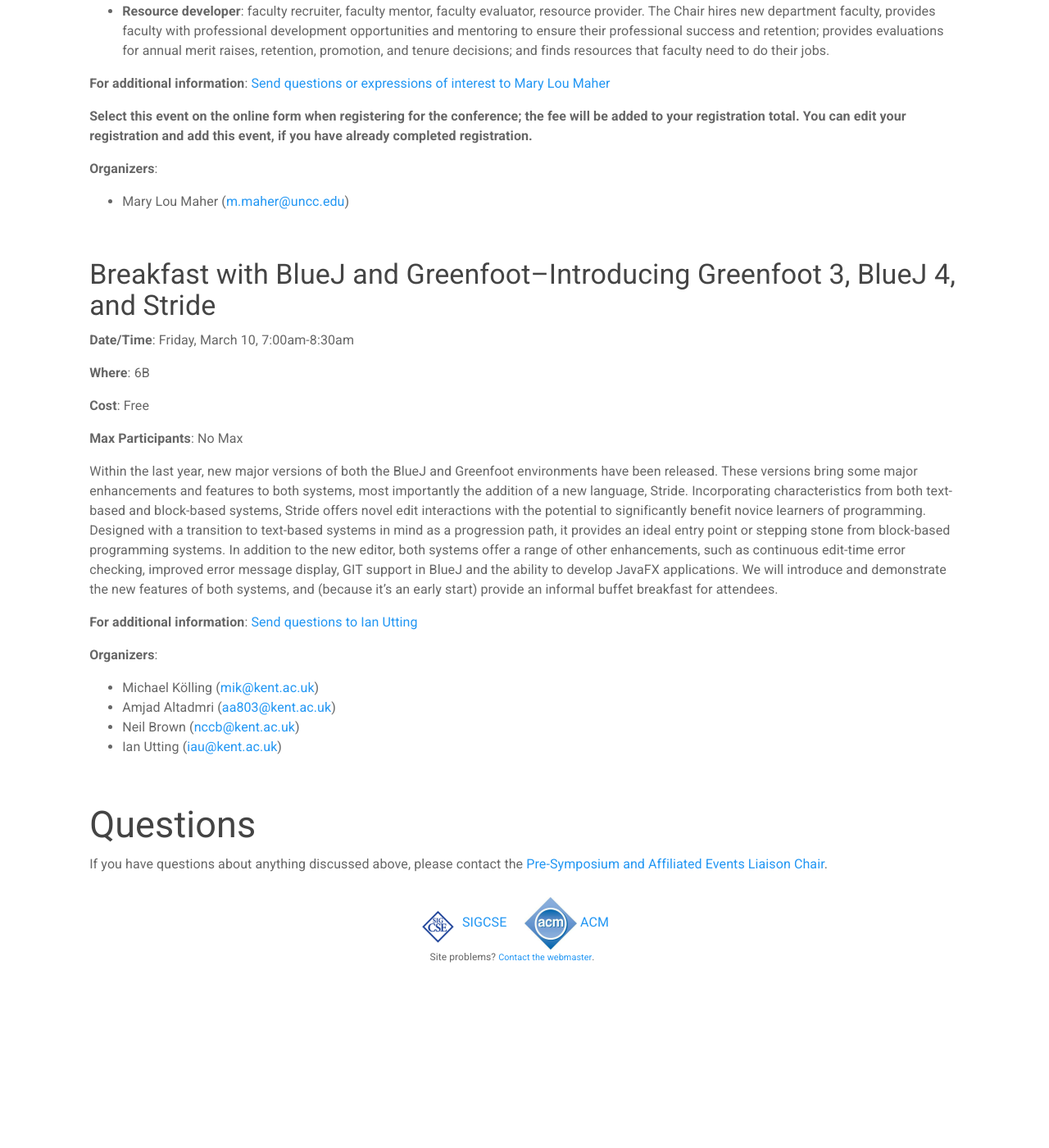
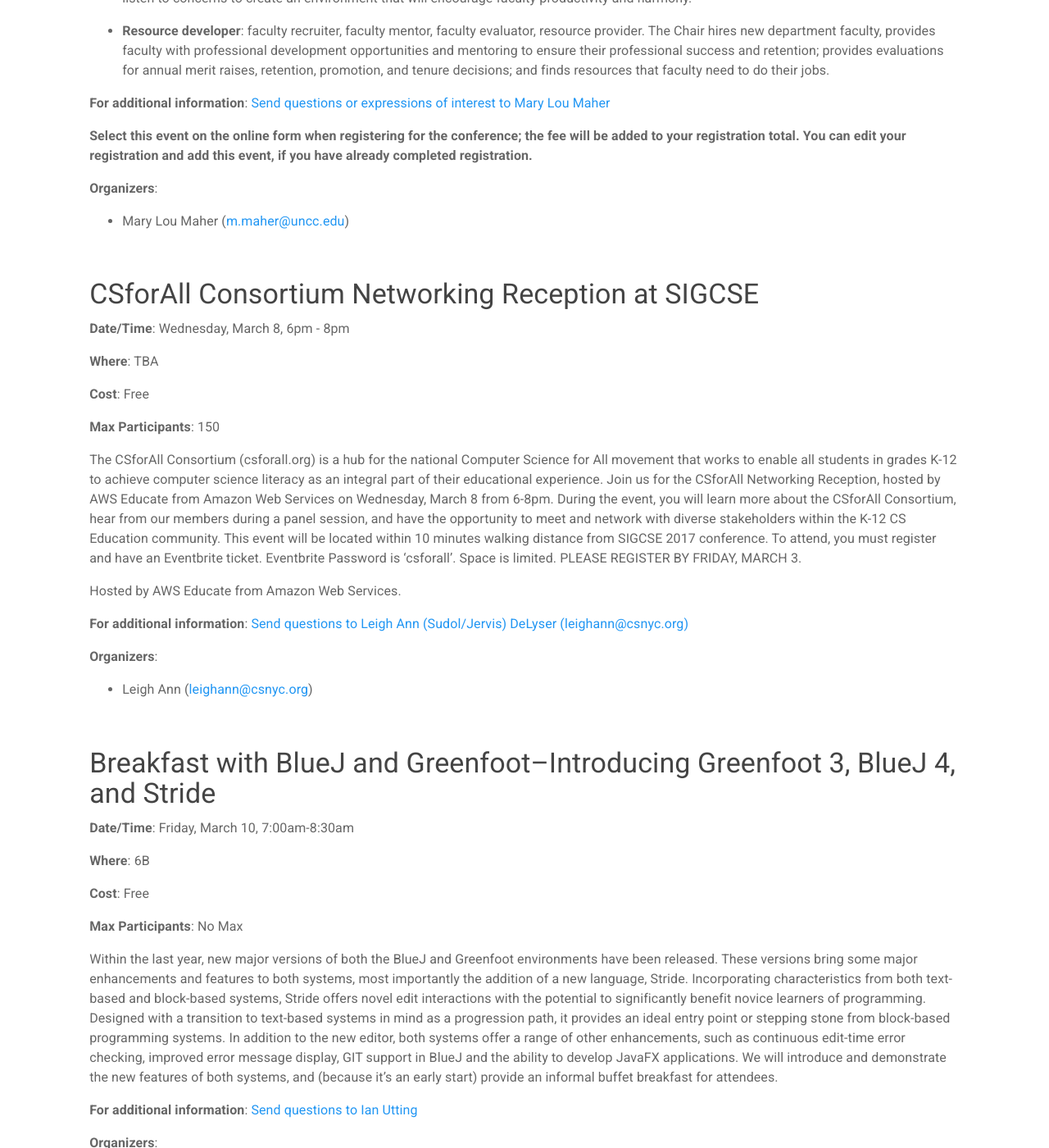
Before and after one commit to sigcsets/sigcse2017, a Jekyll site: the page built from attendees/presymposium.md, in a window 1280 px wide and 1400 px high, scrolled down 7380 px. Shown: the whole window at 82% size. Built offline with Jekyll 4.4.1, drawn with Linux system fonts in a browser that asks for light colours; before the commit the page ends 8626 px from its top, so only the background shows below that; some of the changed text lies outside the part shown.

Commit message:
Adding event.

```diff
--- a/_data/presymposium.yml
+++ b/_data/presymposium.yml
@@ -364,6 +364,21 @@
     - name: Mary Lou Maher
       email: m.maher@uncc.edu
 
+- name: CSforAll Consortium Networking Reception at SIGCSE
+  date: Wednesday, March 8, 6pm - 8pm
+  room: TBA
+  cost: Free
+  max: 150
+  blurb: |
+    The CSforAll Consortium (csforall.org) is a hub for the national Computer Science for All movement that works to enable all students in grades K-12 to achieve computer science literacy as an integral part of their educational experience. Join us for the CSforAll Networking Reception, hosted by AWS Educate from Amazon Web Services on Wednesday, March 8 from 6-8pm. During the event, you will learn more about the CSforAll Consortium, hear from our members during a panel session, and have the opportunity to meet and network with diverse stakeholders within the K-12 CS Education community. This event will be located within 10 minutes walking distance from SIGCSE 2017 conference. To attend, you must register and have an Eventbrite ticket.  Eventbrite Password is 'csforall'. Space is limited. PLEASE REGISTER BY FRIDAY, MARCH 3.
+
+    Hosted by AWS Educate from Amazon Web Services.
+  info: Send questions to Leigh Ann (Sudol/Jervis) DeLyser (leighann@csnyc.org)
+  # register: ""
+  organizers:
+    - name: Leigh Ann
+      email: leighann@csnyc.org
+
 - name: Breakfast with BlueJ and Greenfoot--Introducing Greenfoot 3, BlueJ 4, and Stride
   date: Friday, March 10, 7:00am-8:30am
   room: 6B
```
